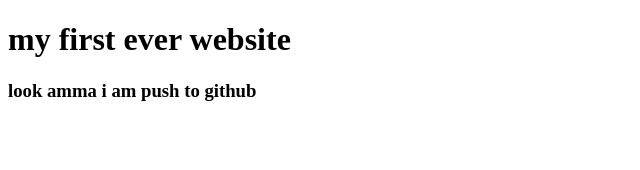
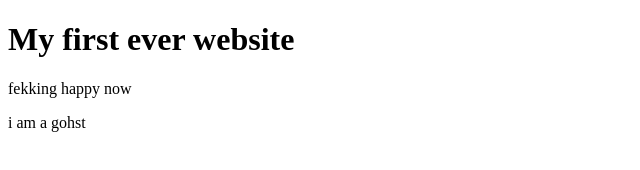
Before and after one commit to iamtamim/my-first-website, a plain HTML site: page index.html in a window 1280 px wide. Shown: the whole page, without its empty margins (0-640 px from the left). Drawn offline with Linux system fonts and the light colour scheme.

Commit message:
ghost added

```diff
--- a/index.html
+++ b/index.html
@@ -6,7 +6,9 @@
     <title>Document</title>
 </head>
 <body>
-    <h1>my first ever website</h1>
-    <h3>look amma i am push to github</h3>
+    <h1>My first ever website</h1>
+  <P>fekking happy now</P>
+  <p>i am a gohst</p>
+
 </body>
 </html>
```
